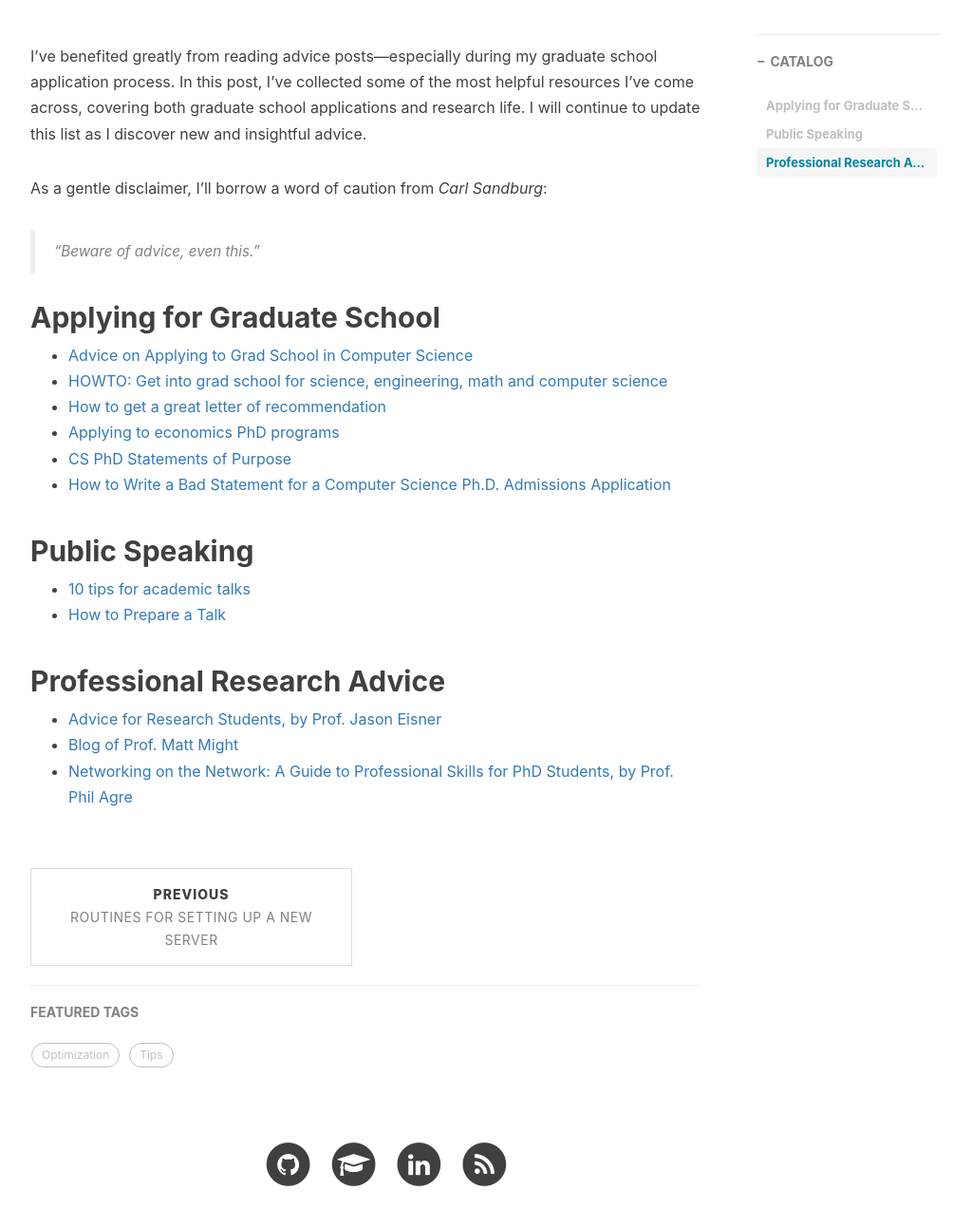
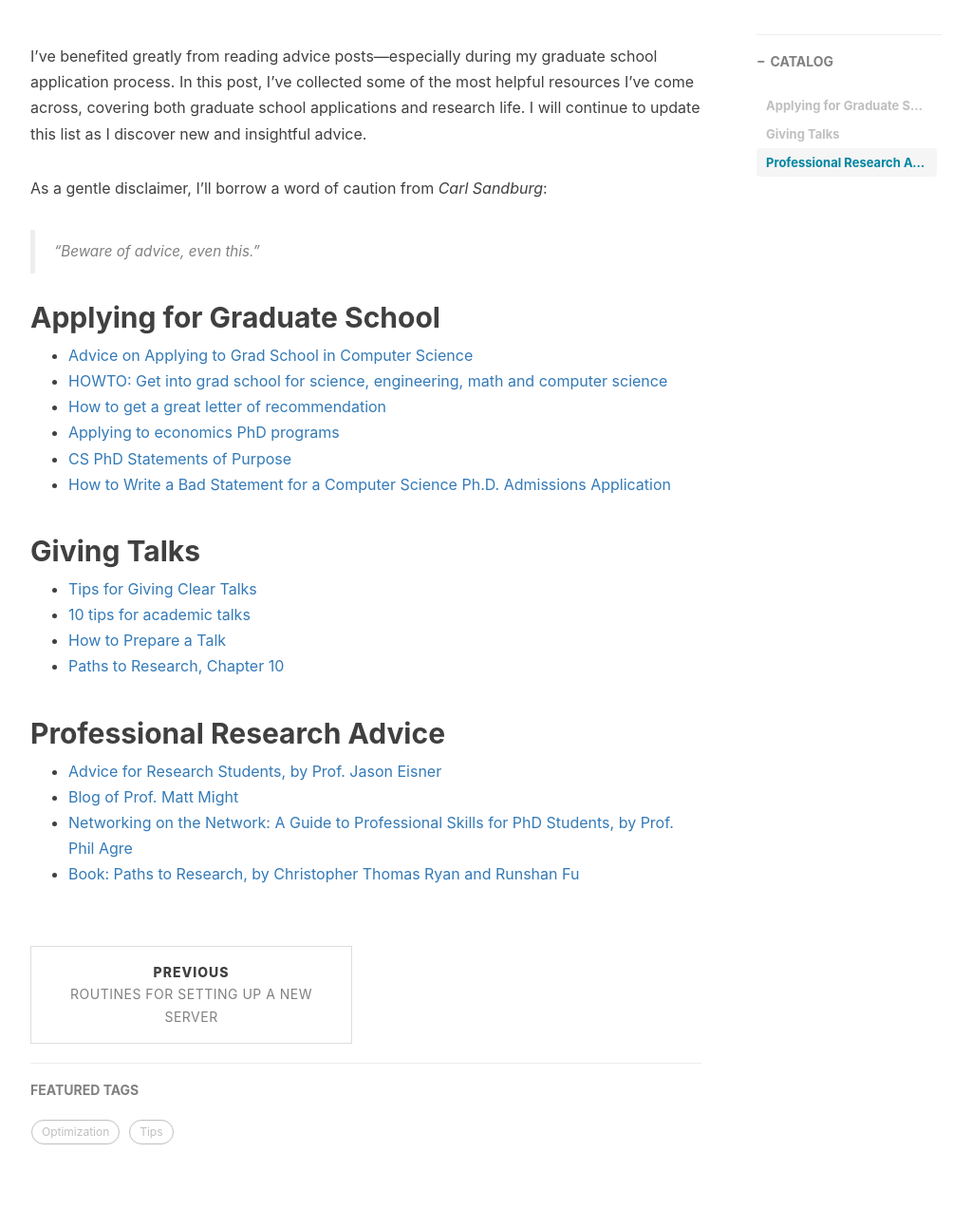
Before and after one commit to zwyhahaha/zwyhahaha.github.io, a Jekyll site: the page built from _posts/2025-06-22-Resource.md, in a window 1280 px wide and 1400 px high, scrolled down 398 px, cut to the strip 127-1400 px from the top of the window. Shown: the whole strip at 95% size, without its empty margins (233-1256 px from the left). Built offline with Jekyll 4.4.1, drawn with Linux system fonts in a browser that asks for light colours; nearby versions of some CDN libraries; comment, search, counter and statistics services are not loaded.

Commit message:
0622 update

```diff
--- a/_posts/2025-06-22-Resource.md
+++ b/_posts/2025-06-22-Resource.md
@@ -25,13 +25,16 @@
 - [CS PhD Statements of Purpose](https://cs-sop.notion.site/CS-PhD-Statements-of-Purpose-df39955313834889b7ac5411c37b958d)
 - [How to Write a Bad Statement for a Computer Science Ph.D. Admissions Application](https://www.cs.cmu.edu/~pavlo/blog/2015/10/how-to-write-a-bad-statement-for-a-computer-science-phd-admissions-application.html)
 
-## Public Speaking
+## Giving Talks
 
+- [Tips for Giving Clear Talks](https://graphics.stanford.edu/~kayvonf/misc/cleartalktips.pdf)
 - [10 tips for academic talks](https://matt.might.net/articles/academic-presentation-tips/)
 - [How to Prepare a Talk](https://www.cs.jhu.edu/~jason/advice/how-to-give-a-talk.html)
+- [Paths to Research, Chapter 10](https://christopher-thomas-ryan.github.io/papers/Paths_to_Research.pdf)
 
 ## Professional Research Advice
 
 - [Advice for Research Students, by Prof. Jason Eisner](https://www.cs.jhu.edu/~jason/advice/)
 - [Blog of Prof. Matt Might](https://matt.might.net/articles/)
 - [Networking on the Network:  A Guide to Professional Skills for PhD Students, by Prof. Phil Agre](https://homes.cs.washington.edu/~mernst/advice/agre-networking-on-the-network-20050814.html)
+- [Book: Paths to Research, by Christopher Thomas Ryan and Runshan Fu](https://christopher-thomas-ryan.github.io/papers/Paths_to_Research.pdf)
```
